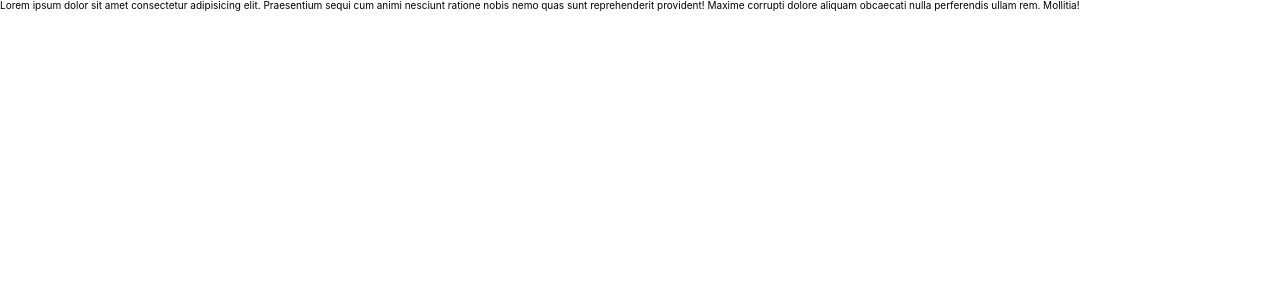
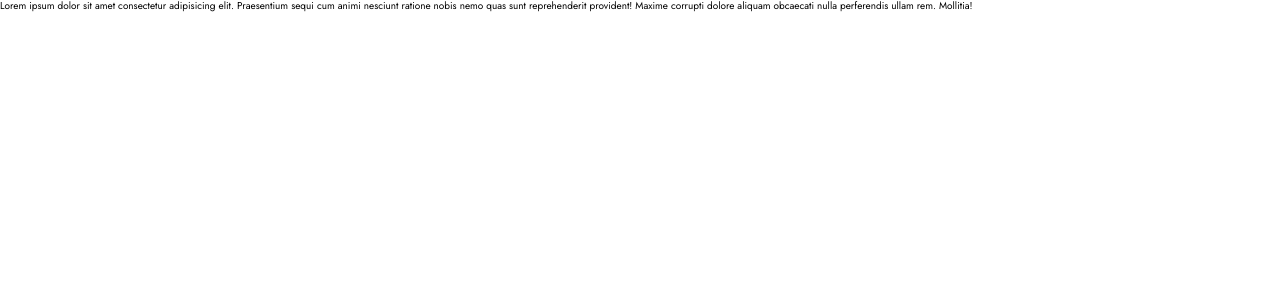
Before and after one commit to toombez/ktm-bf-vlz-testing-app, a React (Create React App) app: page / in a window 1280 px wide. Shown: the top 300 px of the page. Built offline with nearby package versions, Linux system fonts and the light colour scheme.

Commit message:
Add Jost font

```diff
--- /dev/null
+++ b/src/assets/scss/fonts.scss
@@ -0,0 +1,5 @@
+@font-face {
+    font-family: 'Jost';
+    src: local('Jost'),
+        url('../fonts/Jost.ttf') format('truetype');
+}
--- a/src/assets/scss/global.scss
+++ b/src/assets/scss/global.scss
@@ -1,4 +1,5 @@
 @use './components/_TestQuestionAnswer.scss';
+@use './fonts.scss';
 
 * {
     box-sizing: border-box;
@@ -9,7 +10,7 @@ html {
 }
 
 body {
-    font-family: -apple-system, BlinkMacSystemFont, 'Segoe UI', 'Roboto',
+    font-family: 'Jost', -apple-system, BlinkMacSystemFont, 'Segoe UI', 'Roboto',
         'Oxygen', 'Ubuntu', 'Cantarell', 'Fira Sans', 'Droid Sans',
         'Helvetica Neue', sans-serif;
     -webkit-font-smoothing: antialiased;
```
Also changed, not shown: src/assets/fonts/Jost.ttf (added).
